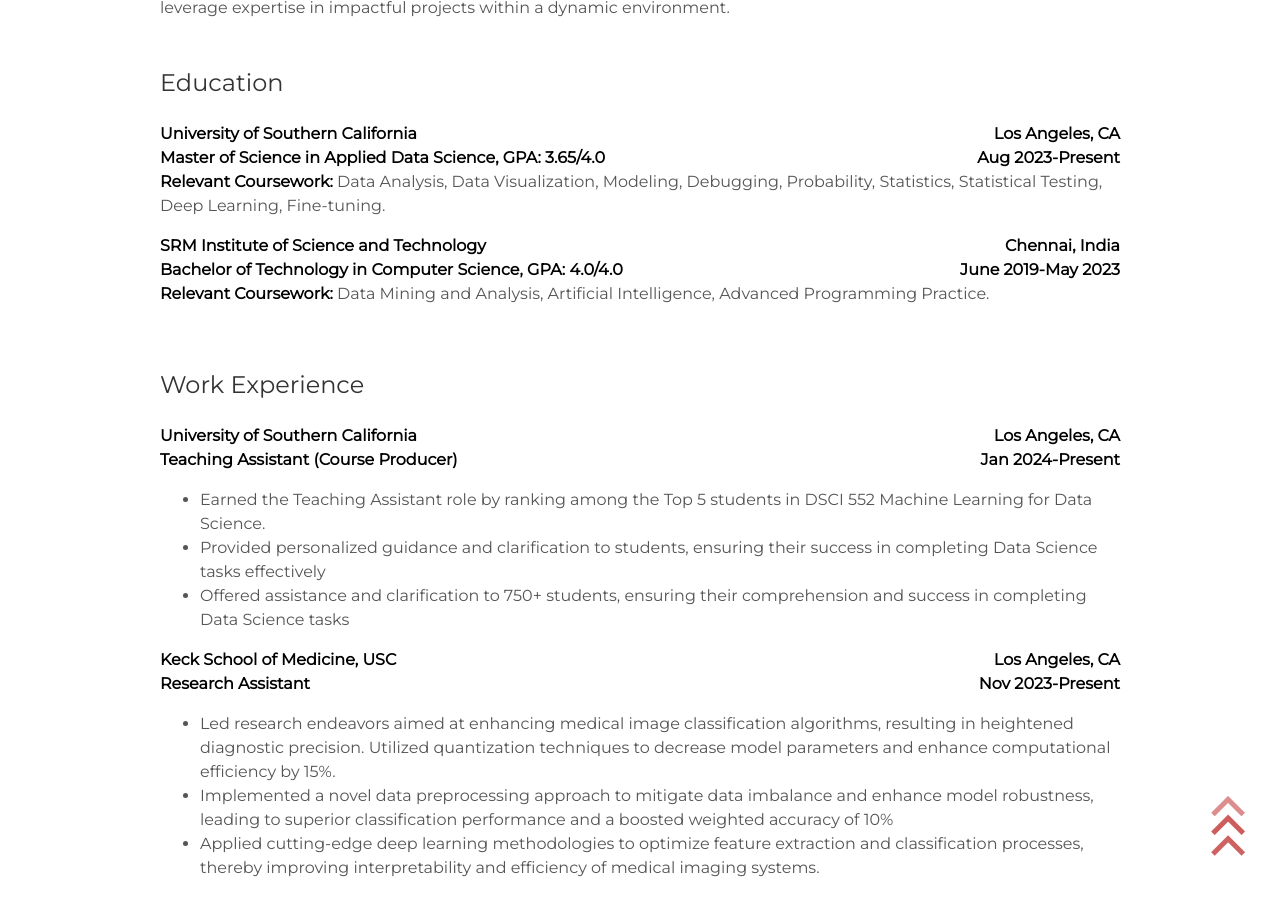
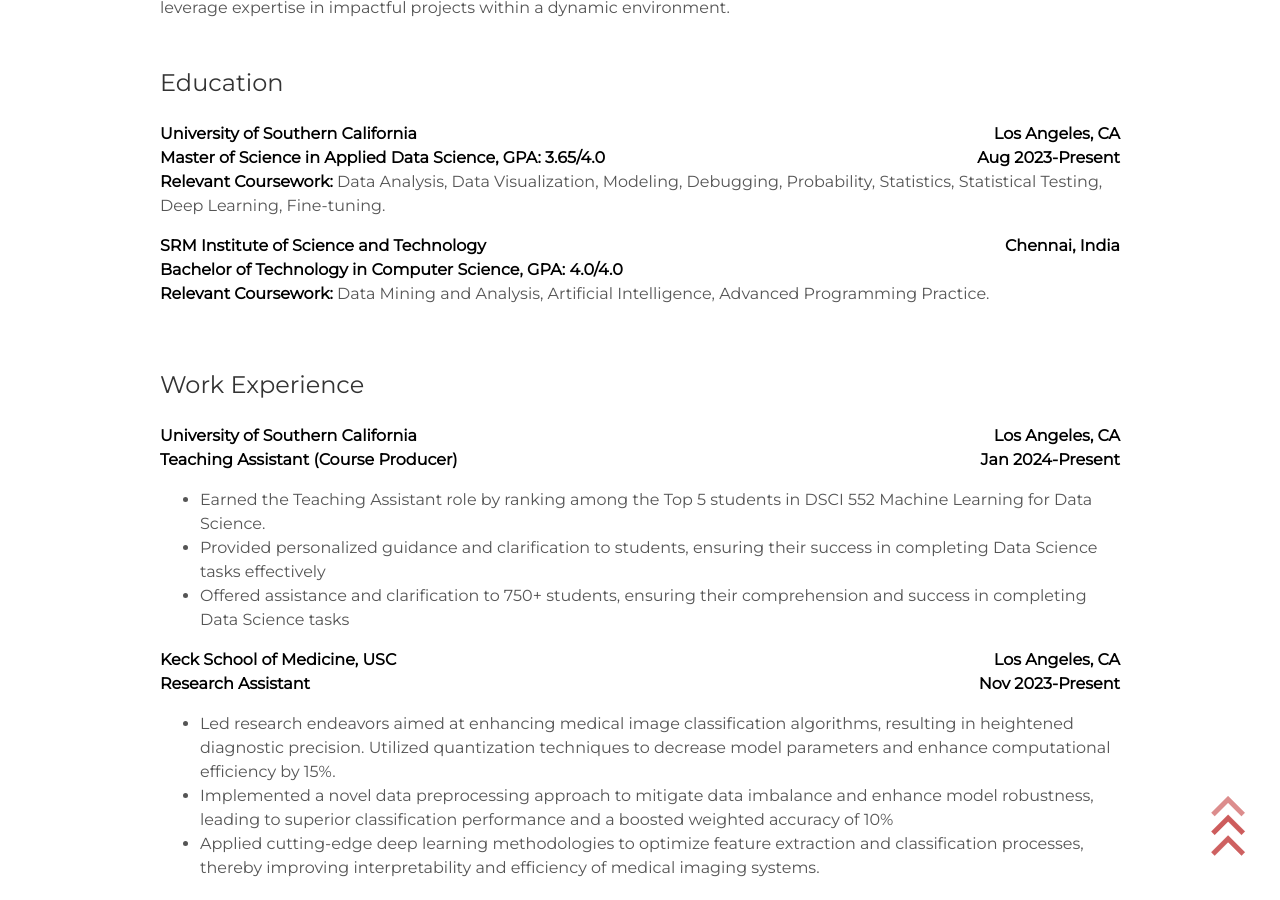
Before and after one commit to helloitsdaksh/portfolio, a Jekyll site: the page built from index.html, in a window 1280 px wide and 900 px high, scrolled down 4329 px. Built offline with Jekyll 4.4.1, drawn with Linux system fonts in a browser that asks for light colours.

Commit message:
made changes to resume

```diff
--- a/_includes/resume.html
+++ b/_includes/resume.html
@@ -20,7 +20,7 @@
     <p>
         <strong style="display: flex; justify-content: space-between">SRM Institute of Science and Technology<span>Chennai, India</span></strong>
         <strong style="display: flex; justify-content: space-between">Bachelor of Technology in Computer Science, GPA:
-            4.0/4.0 <span>June 2019-May 2023</span></strong>
+            4.0/4.0 <span></span></strong>
         <strong>Relevant Coursework:</strong> Data Mining and Analysis, Artificial Intelligence, Advanced Programming
         Practice.
     </p>
```
